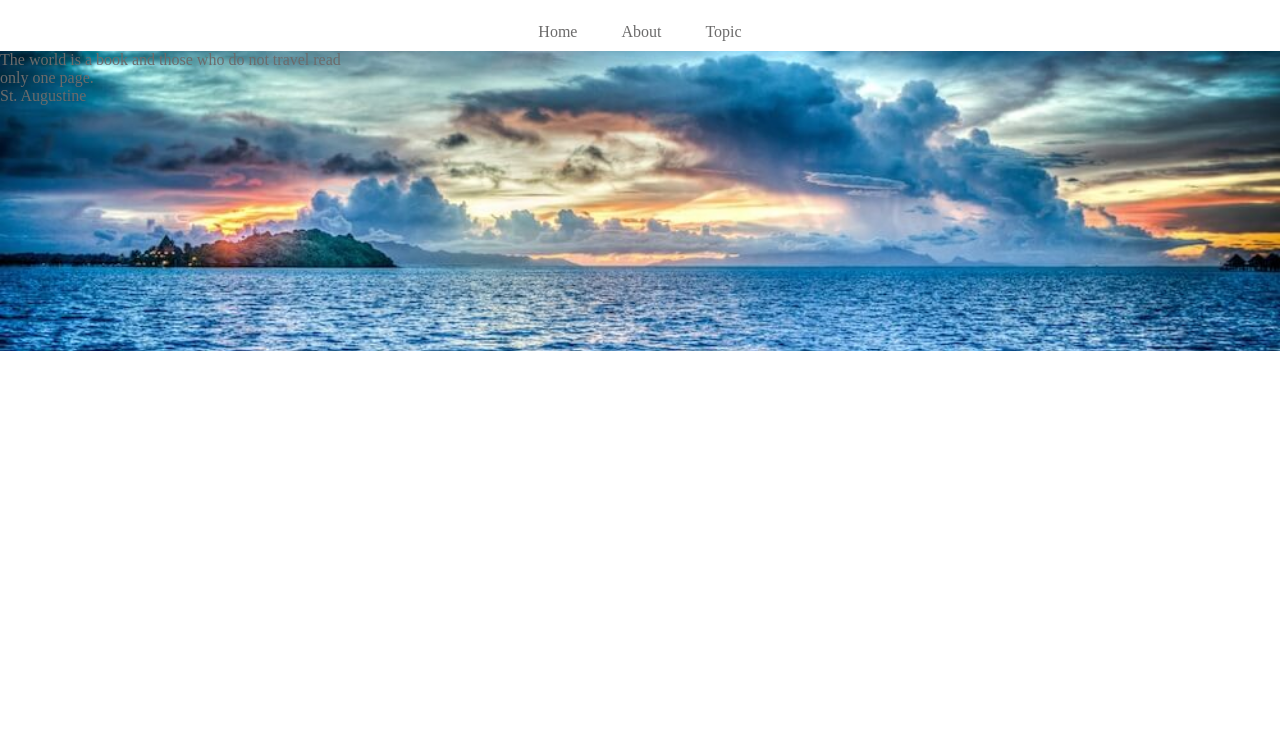
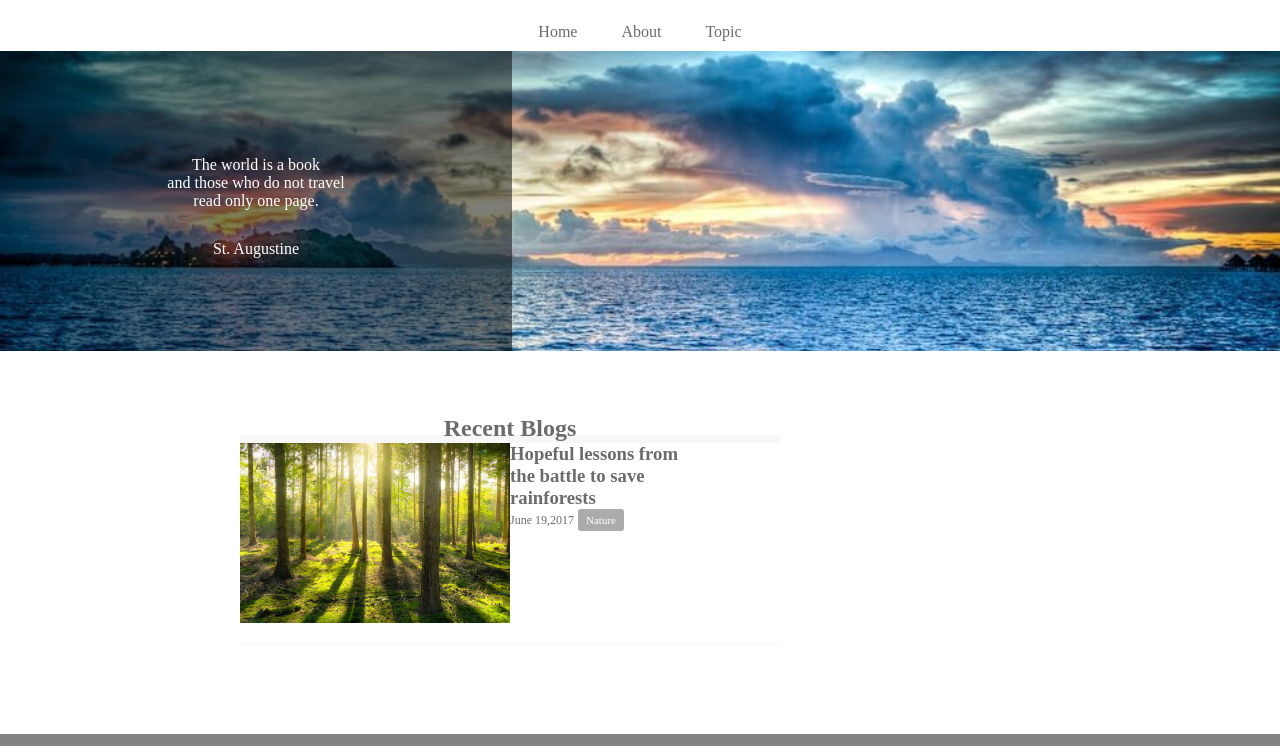
Before and after one commit to RisaMuraguchi/CARAVAN, a plain HTML site: page index.html in a window 1280 px wide. Shown: the part 54-800 px from the top of the page. Drawn offline with Linux system fonts and the light colour scheme.

Commit message:
メインビジュアル追加

```diff
--- a/index.html
+++ b/index.html
@@ -32,7 +32,9 @@
     <div class="main-visual">
       <div class="main-visual-content">
         <p class="main-visual-text">
-          The world is a book and those who do not travel read only one page.
+          The world is a book<br />
+          and those who do not travel<br />
+          read only one page.
         </p>
         <p class="main-visual-name">
           St. Augustine
@@ -40,10 +42,26 @@
       </div>
     </div>
 
-    <div class="main">
-      <div class="blog"></div>
+    <main>
+      <section class="blog">
+        <h2 class="blog-heading">Recent Blogs</h2>
+        <div class="blog-item">
+          <img class="blog-image" src="img/forest.jpg">
+          <section class="blog-text">
+            <h3>
+              <a href="single.html">
+                Hopeful lessons from<br>
+                the battle to save<br>
+                rainforests
+              </a>
+            </h3>
+            <p class="blog-date">June 19,2017</p>
+            <span class="category">Nature</span>
+          </section>
+        </div>
+      </section>
       <div class="sidebar"></div>
-    </div>
+    </main>
 
     <footer>
       <p class="footer-text">© All rights reserved by Infratop.Inc.</p>
--- a/style.css
+++ b/style.css
@@ -41,25 +41,69 @@ header .heading {
 }
 
 .main-visual-content {
-  width: 350px;
+  width: 40%;
   height: 300px;
+  background-color: rgba(0,0,0,0.5);
+  text-align: center;
+  padding-top: 105px;
 }
 
-.main {
-  width: 840px;
+.main-visual-text {
+  color: #fff;
+}
+
+.main-visual-name {
+  margin-top: 30px;
+  color: #fff;
+}
+
+main {
+  width: 800px;
   display: flex;
   justify-content: center;
   margin: 0 auto;
+  padding: 70px 0;
 }
 
 .blog {
-  width: 600px;
-  height: 1400px;
+  width: 540px;
+  margin-right: 30px;
+}
+
+.blog-heading {
+  border-bottom: 8px solid #f7f7f7;
+  text-align: center;
+  line-height: 0.6;
+}
+
+.blog-item {
+  padding-bottom: 20px;
+  margin-bottom: 20px;
+  border-bottom: 1px solid #f7f7f7;
+  display: flex;
+  justify-content: flex-start;
+}
+
+.blog-image {
+  height: 180px;
+}
+
+.blog-date {
+  font-size: 12px;
+  display: inline-block;
+}
+
+.category {
+  display: inline-block;
+  padding: 5px 8px;
+  background-color: #acabab;
+  border-radius: 3px;
+  color: #fff;
+  font-size: 11px;
 }
 
 .sidebar {
-  width: 240px;
-  height: 1400px;
+  width: 230px;
 }
 
 footer {
```
